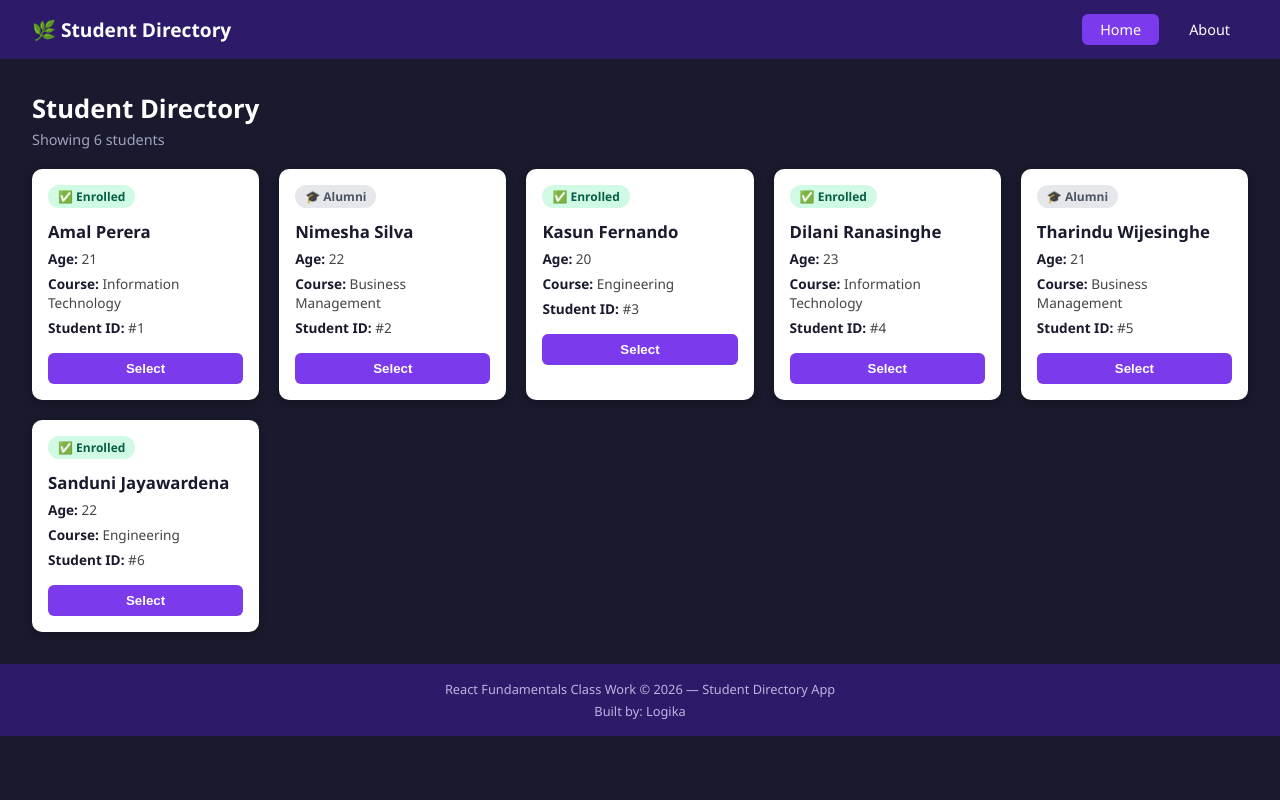
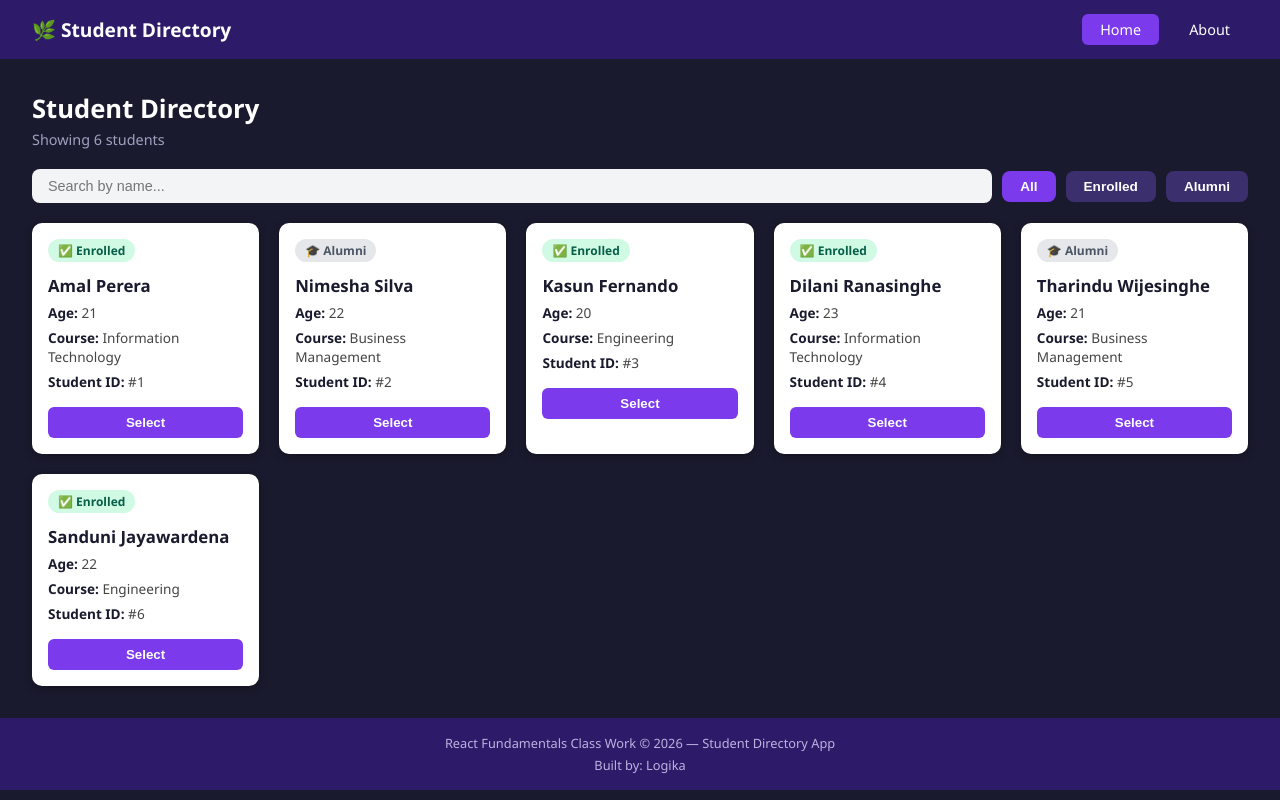
Before and after one commit to s-logika/student-directory, a React (Vite) app: page / in a window 1280 px wide. Built offline with nearby package versions, Linux system fonts and the light colour scheme.

Commit message:
Task 6: Add map with keys and filter buttons for All, Enrolled, Alumni

```diff
--- a/src/components/StudentList.css
+++ b/src/components/StudentList.css
@@ -20,3 +20,46 @@
     grid-template-columns: repeat(auto-fill, minmax(220px, 1fr));
     gap: 20px;
 }
+
+.filter-bar {
+    display: flex;
+    align-items: center;
+    gap: 10px;
+    margin-bottom: 20px;
+    flex-wrap: wrap;
+}
+
+.search-input {
+    flex: 1;
+    padding: 9px 16px;
+    border-radius: 8px;
+    border: none;
+    font-size: 0.9rem;
+    background-color: #f3f4f6;
+    color: #1a1a2e;
+    min-width: 180px;
+}
+
+.search-input:focus {
+    outline: 2px solid #7c3aed;
+}
+
+.filter-btn {
+    padding: 8px 18px;
+    border-radius: 8px;
+    border: none;
+    cursor: pointer;
+    font-size: 0.85rem;
+    font-weight: 600;
+    background-color: #3b2f6e;
+    color: #ffffff;
+    transition: background-color 0.2s;
+}
+
+.filter-btn:hover {
+    background-color: #5b21b6;
+}
+
+.filter-btn.active {
+    background-color: #7c3aed;
+}
--- a/src/components/StudentList.jsx
+++ b/src/components/StudentList.jsx
@@ -1,13 +1,51 @@
+import { useState } from "react";
 import "./StudentList.css";
 import StudentCard from "./StudentCard";
 
 function StudentList({ students }) {
+    const [filter, setFilter] = useState("All");
+
+    const filteredStudents = students.filter((student) => {
+        if (filter === "Enrolled") return student.isActive === true;
+        if (filter === "Alumni") return student.isActive === false;
+        return true;
+    });
+
     return (
         <div className="student-list-container">
             <h2 className="student-list-title">Student Directory</h2>
-            <p className="student-count">Showing {students.length} students</p>
+            <p className="student-count">
+                Showing {filteredStudents.length} students
+            </p>
+
+            <div className="filter-bar">
+                <input
+                    className="search-input"
+                    type="text"
+                    placeholder="Search by name..."
+                />
+                <button
+                    className={`filter-btn ${filter === "All" ? "active" : ""}`}
+                    onClick={() => setFilter("All")}
+                >
+                    All
+                </button>
+                <button
+                    className={`filter-btn ${filter === "Enrolled" ? "active" : ""}`}
+                    onClick={() => setFilter("Enrolled")}
+                >
+                    Enrolled
+                </button>
+                <button
+                    className={`filter-btn ${filter === "Alumni" ? "active" : ""}`}
+                    onClick={() => setFilter("Alumni")}
+                >
+                    Alumni
+                </button>
+            </div>
+
             <div className="student-grid">
-                {students.map((student) => (
+                {filteredStudents.map((student) => (
                     <StudentCard key={student.id} student={student} />
                 ))}
             </div>
```
